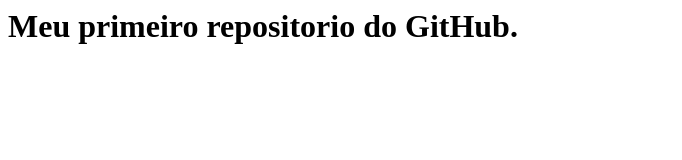
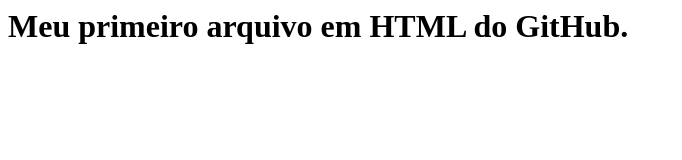
Before and after one commit to Jao313/Primeiro-Repositorio, a plain HTML site: page index.html in a window 1280 px wide. Shown: the whole page, without its empty margins (0-682 px from the left). Drawn offline with Linux system fonts and the light colour scheme.

Commit message:
Update index.html

```diff
--- a/index.html
+++ b/index.html
@@ -1,3 +1,3 @@
 <html>
-  <h1> Meu primeiro repositorio do GitHub. </h1>
+    <h1> Meu primeiro arquivo em HTML do GitHub. </h1>
 </html>
```
